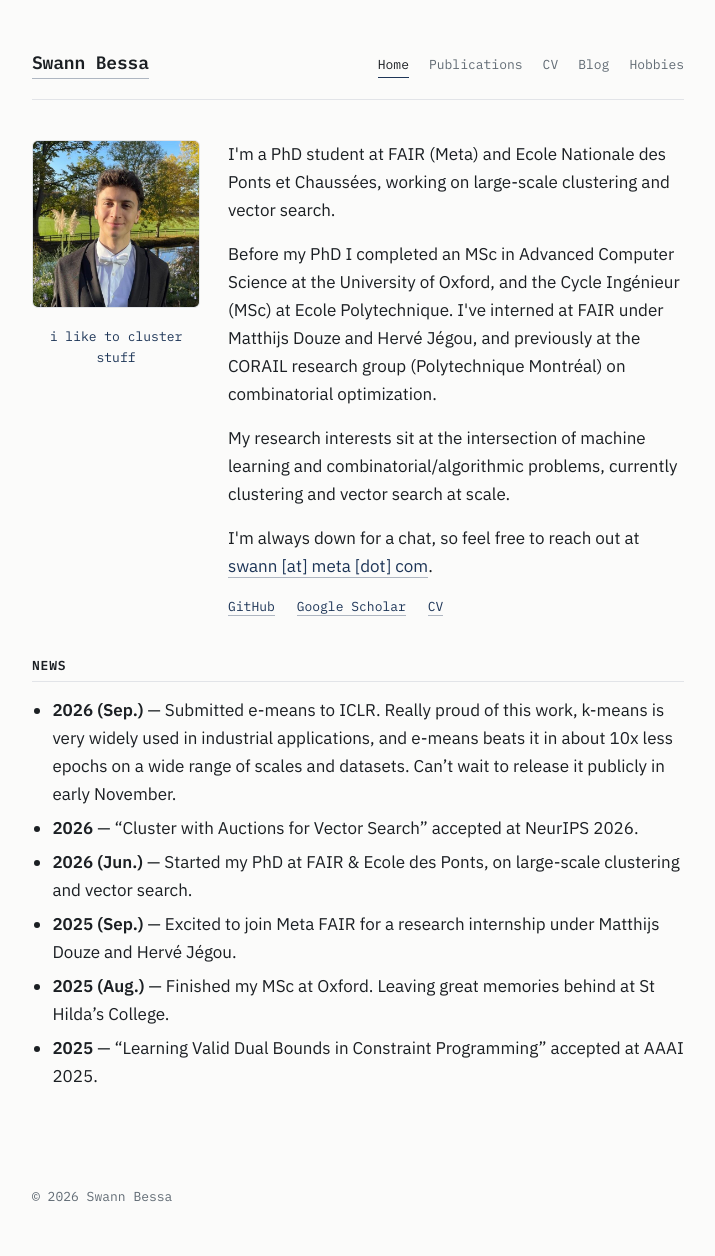
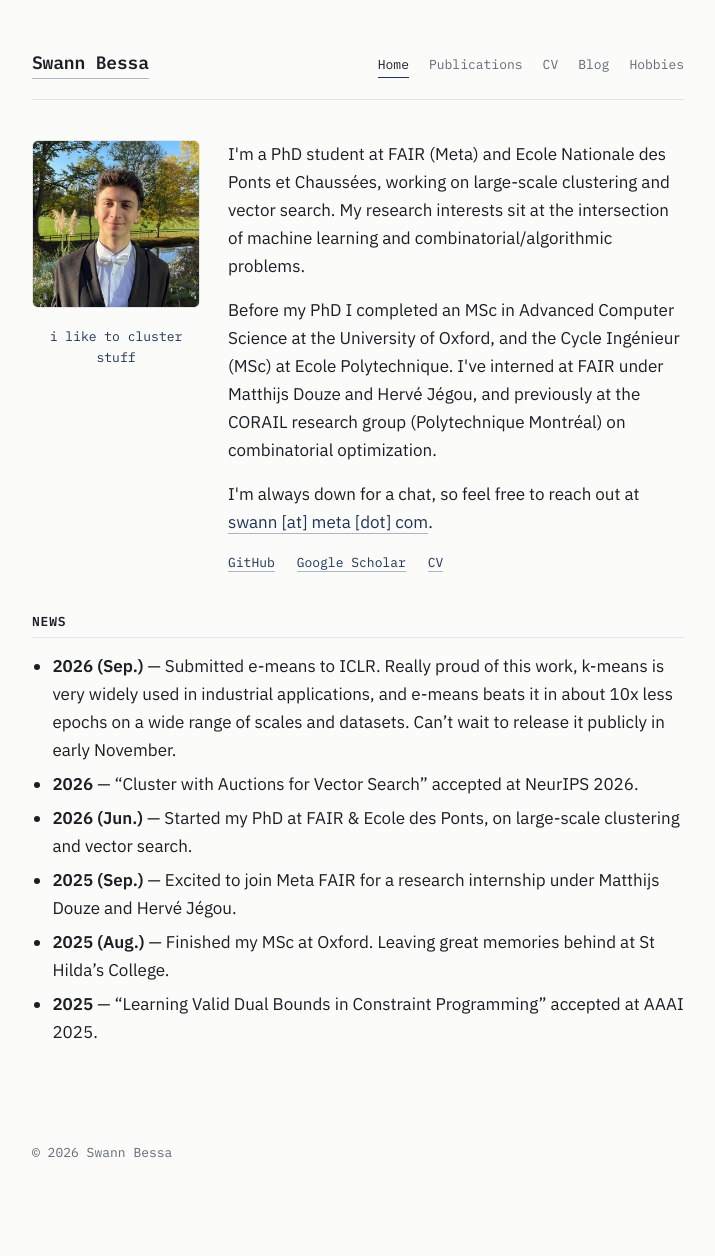
Before and after one commit to swannbessa/swannbessa.github.io, a Jekyll site: the page built from index.md, in a window 1280 px wide. Shown: the whole page, without its empty margins (282-997 px from the left). Built offline with Jekyll 4.4.1, drawn with Linux system fonts in a browser that asks for light colours; after the commit the page ends 1212 px from its top, so only the background shows below that.

Commit message:
Fold research-interests sentence into first homepage paragraph

```diff
--- a/index.md
+++ b/index.md
@@ -9,11 +9,9 @@ title: Home
     <p class="tagline">i like to cluster stuff</p>
   </div>
   <div class="intro-text">
-    <p>I'm a PhD student at FAIR (Meta) and Ecole Nationale des Ponts et Chaussées, working on large-scale clustering and vector search.</p>
+    <p>I'm a PhD student at FAIR (Meta) and Ecole Nationale des Ponts et Chaussées, working on large-scale clustering and vector search. My research interests sit at the intersection of machine learning and combinatorial/algorithmic problems.</p>
 
     <p>Before my PhD I completed an MSc in Advanced Computer Science at the University of Oxford, and the Cycle Ingénieur (MSc) at Ecole Polytechnique. I've interned at FAIR under Matthijs Douze and Hervé Jégou, and previously at the CORAIL research group (Polytechnique Montréal) on combinatorial optimization.</p>
-
-    <p>My research interests sit at the intersection of machine learning and combinatorial/algorithmic problems, currently clustering and vector search at scale.</p>
 
     <p>I'm always down for a chat, so feel free to reach out at <a href="mailto:swann@meta.com">swann [at] meta [dot] com</a>.</p>
 
```
